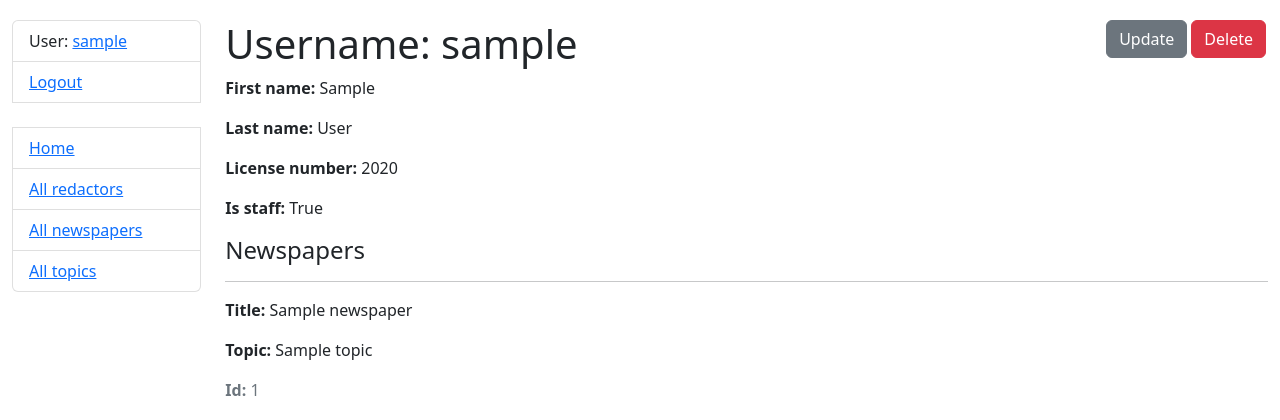
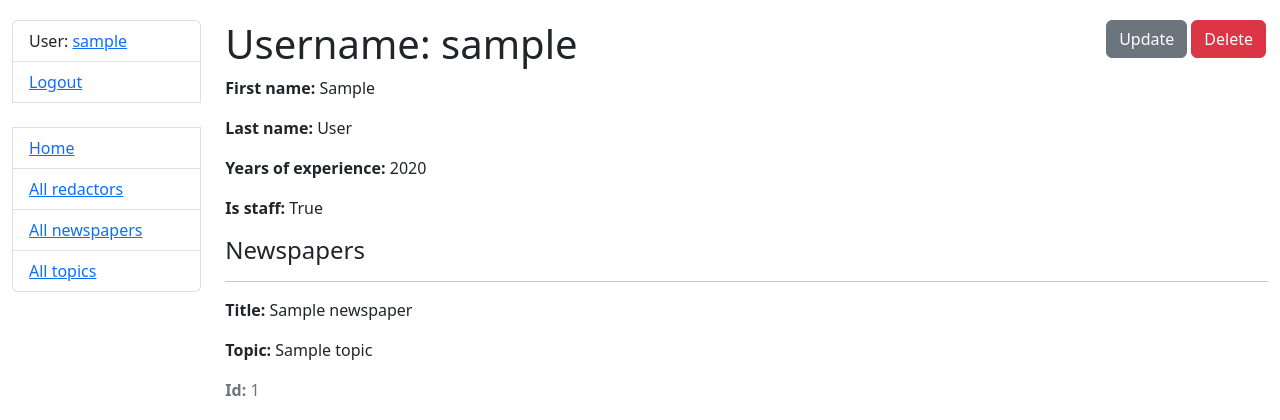
Before and after one commit to vmyronets/news_agency, a Django app: page /redactors/1 in a window 1280 px wide. Shown: the top 420 px of the page. Run offline with Django 5.2, Linux system fonts and the light colour scheme; a user stored in the database is signed in; tables that the repository leaves empty hold one stand-in row (values such as "Sample post").

Commit message:
Update label for years_of_experience in redactor_detail template

```diff
--- a/templates/news/redactor_detail.html
+++ b/templates/news/redactor_detail.html
@@ -14,7 +14,7 @@
 
   <p><strong>First name:</strong> {{ redactor.first_name }}</p>
   <p><strong>Last name:</strong> {{ redactor.last_name }}</p>
-  <p><strong>License number:</strong> {{ redactor.years_of_experience }}</p>
+  <p><strong>Years of experience:</strong> {{ redactor.years_of_experience }}</p>
   <p><strong>Is staff:</strong> {{ redactor.is_staff }}</p>
 
   <div class="ml-3">
```
